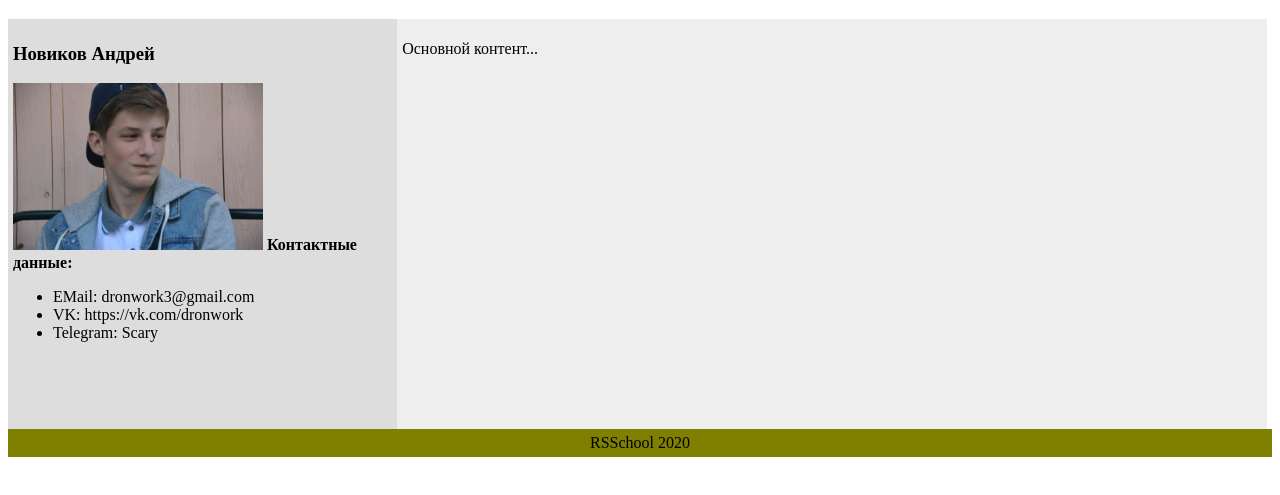
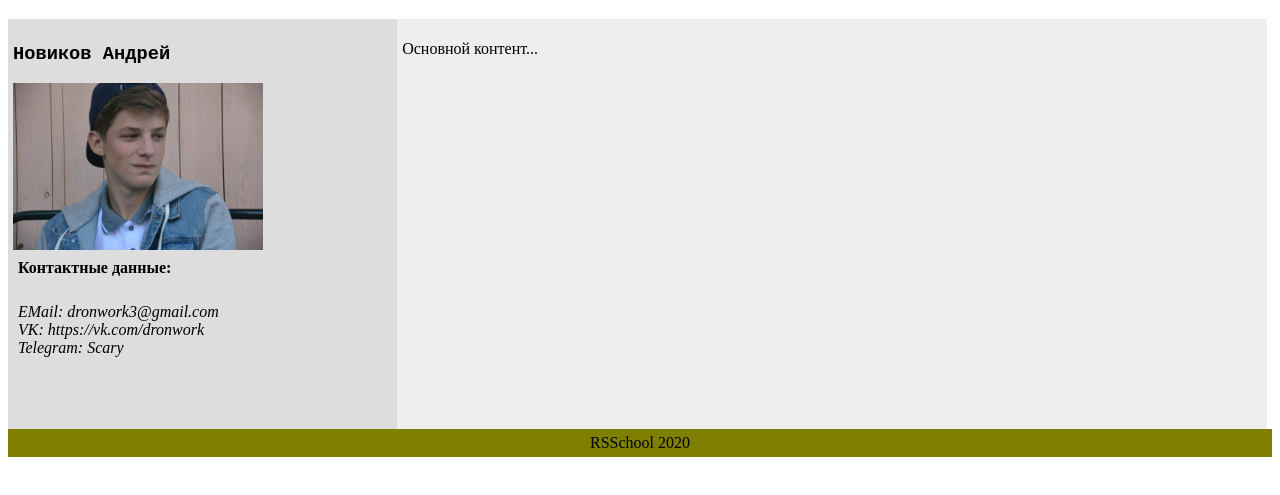
Before and after one commit to dronwork3/rsschool-cv, a plain HTML site: page index.html in a window 1280 px wide. Shown: the part 61-556 px from the top of the page. Drawn offline with Linux system fonts and the light colour scheme.

Commit message:
feat: implement style for section

```diff
--- a/style.css
+++ b/style.css
@@ -5,16 +5,25 @@ header {
 	background-color:#808000;
 	text-align: center;
 }
-main>ul {
+section>h3 {
+	text-align: left;
+	font-family: 'Courier New', Courier, monospace;
+}
+section>ul {
     list-style: none;
-    padding:5px;
+	padding:5px;
+	font-style: italic;
+}
+section>b {
+	display: flex;
+	padding: 5px;
 }
 section {
     background-color:#dddddd;
     height:400px;
     width:30%;
     float:left;
-    padding:5px;
+	padding:5px;
 }
 aside {
     background-color:#eeeeee;
```
